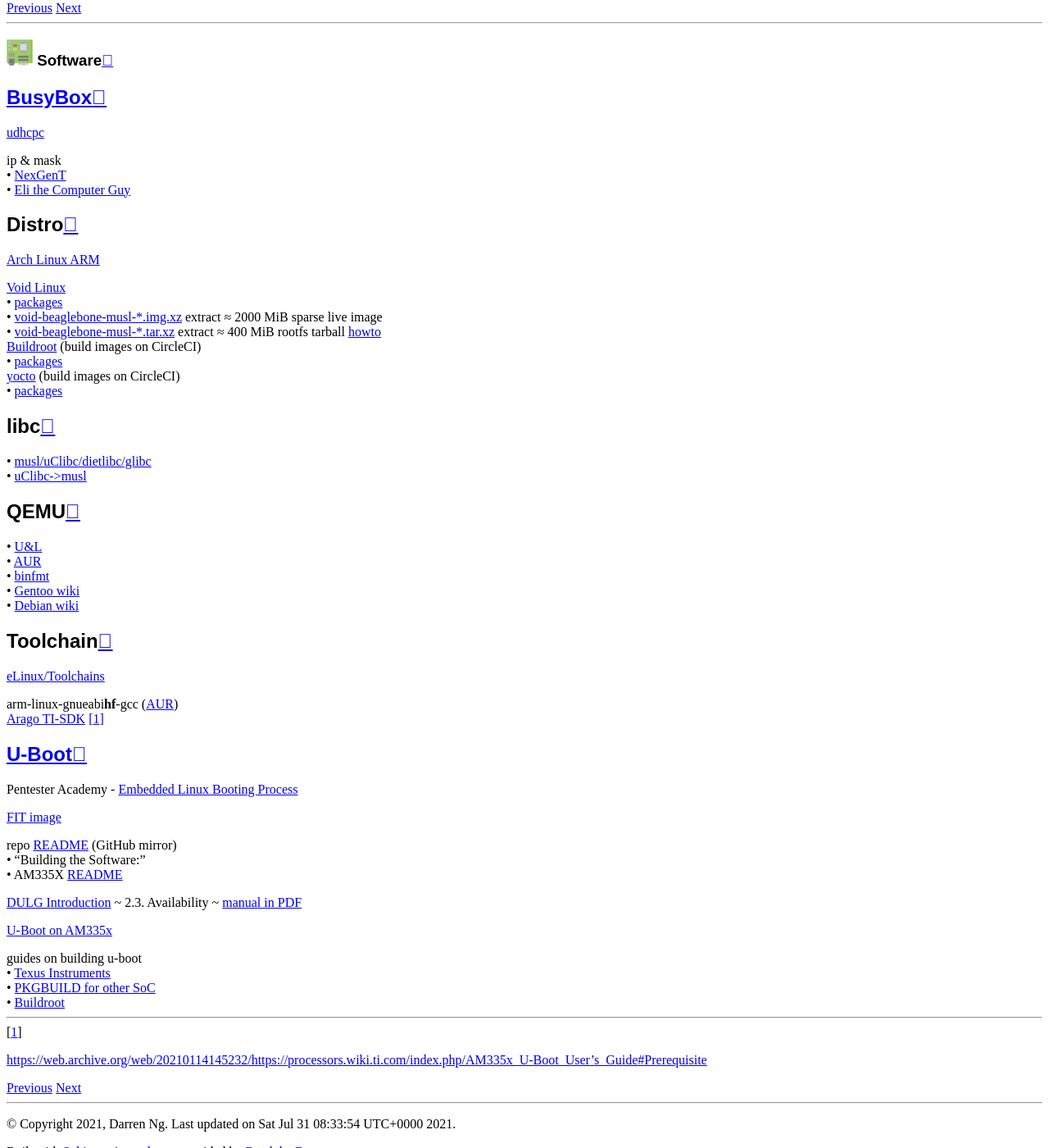
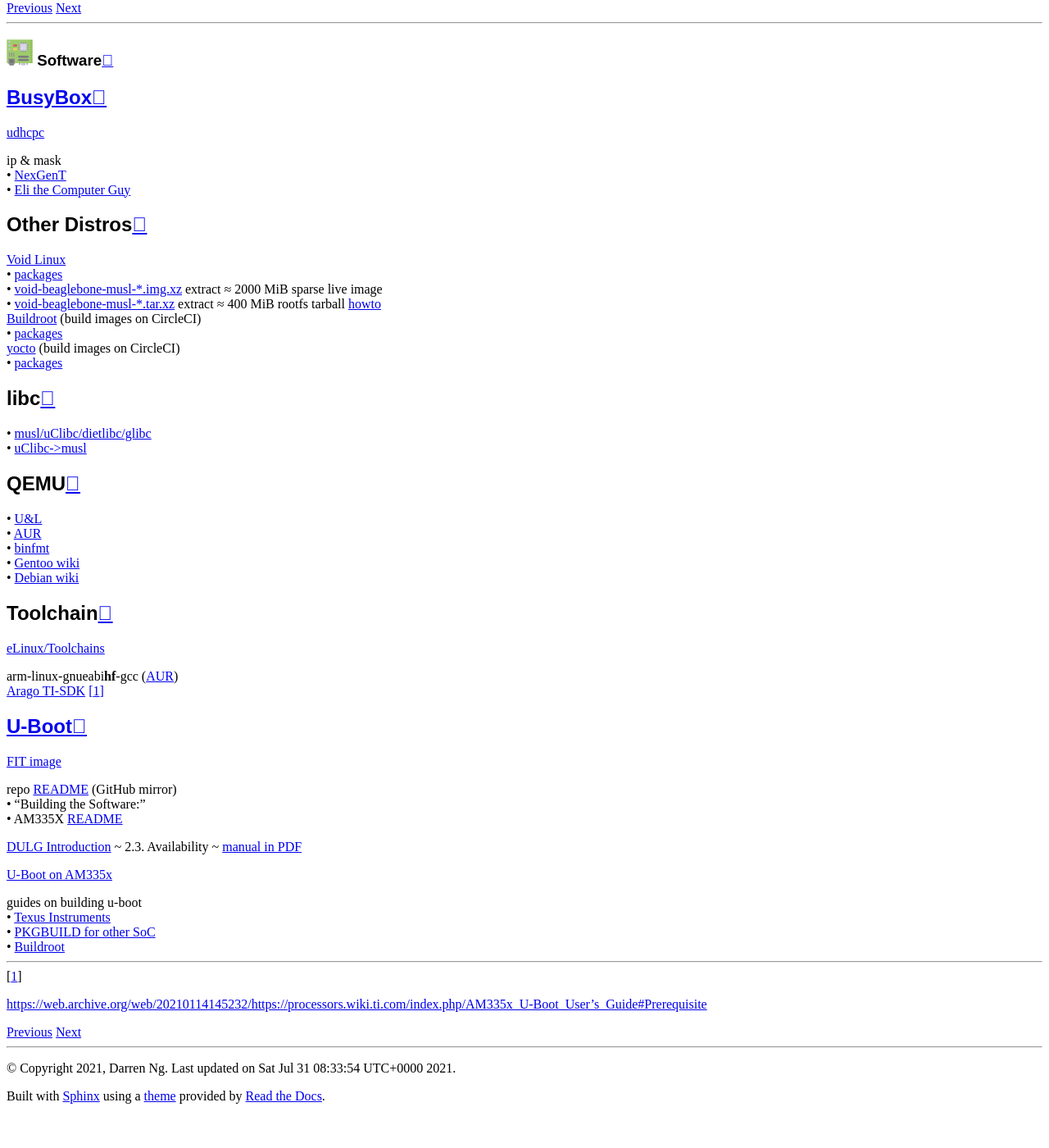
Before and after one commit to Un1Gfn/sphinx.public, a Sphinx documentation site: the page built from Documentation/Software.rst, in a window 1280 px wide and 1400 px high, scrolled down 450 px. Shown: the whole window at 82% size. Built offline with Sphinx 7.4.7 and the Read the Docs theme 2.0.0, drawn with Linux system fonts in a browser that asks for light colours; the version number could not be read and is left out; after the commit the page ends 1804 px from its top, so only the background shows below that; some of the changed text lies outside the part shown.

Commit message:
sphinxcontrib.youtube

```diff
--- a/Documentation/Alarm.rst
+++ b/Documentation/ALARM.rst
@@ -1,9 +1,12 @@
 ============
-|ico| Alarm
+|ico| ALARM
 ============
+
 
 Misc
 ====
+
+ALARM/`BBGW <https://archlinuxarm.org/platforms/armv7/ti/beaglebone-green-wireless>`__
 
 PC Set up NIC
 =============
--- a/Documentation/Software.rst
+++ b/Documentation/Software.rst
@@ -11,10 +11,8 @@
 | |b| `NexGenT <https://www.youtube.com/watch?v=ddM9AcreVqY&list=PLl9NdZbdtA0wK8OIgttkScKRxcMkvoev_>`__
 | |b| `Eli the Computer Guy <https://www.youtube.com/watch?v=EkNq4TrHP_U>`__
 
-Distro
-======
-
-`Arch Linux ARM <https://archlinuxarm.org/platforms/armv7/ti/beaglebone-green-wireless>`__
+Other Distros
+=============
 
 | `Void Linux <https://voidlinux.org/>`__
 | |b| `packages <https://voidlinux.org/packages/>`__
@@ -56,8 +54,6 @@ Toolchain
 `U-Boot <https://www.denx.de/wiki/U-Boot>`__
 ============================================
 
-Pentester Academy - `Embedded Linux Booting Process <https://www.youtube.com/watch?v=DV5S_ZSdK0s>`__
-
 `FIT image <https://elinux.org/images/f/f4/Elc2013_Fernandes.pdf>`__
 
 | repo `README <https://github.com/u-boot>`__ (GitHub mirror)
--- a/Documentation/U-Boot.rst
+++ b/Documentation/U-Boot.rst
@@ -6,6 +6,11 @@ Misc
 ====
 
 `proper title case <https://capitalizemytitle.com/>`__
+
+.. Pentester Academy Embedded Linux Booting Process
+.. youtube:: DV5S_ZSdK0s
+  :height: 80
+  :width: 100%
 
 Get U-Boot
 ==========
--- a/Documentation/conf.py
+++ b/Documentation/conf.py
@@ -41,6 +41,7 @@ extensions = [
     'sphinx.ext.githubpages',  # https://www.sphinx-doc.org/en/master/usage/extensions/githubpages.html
     'xxlink',  # emlink stlink
     'archlinux',
+    'sphinxcontrib.youtube'  # /usr/lib/python3*/site-packages/sphinxcontrib/youtube/
 ]
 
 # sphinxemoji_style = 'twemoji' # Too large
@@ -55,6 +56,18 @@ extlinks = {
         'https://github.com/readthedocs/sphinx_rtd_theme/issues/%s',
         '#%s'
     ),
+    # archlinux.py
+    # https://en.wikipedia.org/wiki/Help:Interwiki_linking
+    # 'wp': (
+    #     'https://en.wikipedia.org/wiki/%s',
+    #     'wp:%s'
+    # ),
+    # archlinux.py
+    # https://wiki.archlinux.org/title/Help:Editing#Interwiki_links
+    # 'aw': (
+    #     'https://wiki.archlinux.org/title/%s',
+    #     'aw:%s'
+    # ),
     # Explicitly Banned in extension/archlinux.py
     # 'aur': (
     #     'https://aur.archlinux.org/packages/%s',
--- a/Documentation/extension/archlinux.py
+++ b/Documentation/extension/archlinux.py
@@ -30,7 +30,7 @@ def pkg_fn(name, rawtext, text, lineno, inliner, options={}, content=[]):
 
     l = text.split('/')
     assert len(l) == 2
-    util.hint(l)
+    # util.hint(l)
     repo = l[0]
     pkg = l[1]
     del l
@@ -93,6 +93,8 @@ def setup(app):
 
     util.verifyapp(app)
     app.add_role(name='pkg', role=pkg_fn,          override=False)
+
+    # Use :pkg:`AUR/package` instead of :aur:`package`
     app.add_role(name='aur', role=aur_nonexist_fn, override=False)
 
     # https://www.sphinx-doc.org/en/master/extdev/index.html#extension-metadata
--- a/Documentation/index.rst
+++ b/Documentation/index.rst
@@ -24,9 +24,9 @@
    :caption: Contents:
 
    Hardware
+   Software
    U-Boot
-   Alarm
-   Software
+   ALARM
    Future
    reStructuredText
    Test
--- a/Documentation/reStructuredText.rst
+++ b/Documentation/reStructuredText.rst
@@ -106,6 +106,8 @@ Misc
 ====
 
 Ongoing Transition from GitHub Flavored Markdown to reStructuredText ...
+
+`Open links in new window <https://stackoverflow.com/a/57733265>`__
 
 :download:`Sphinx Favicon (SVG)<https://raw.githubusercontent.com/sphinx-doc/sphinx/master/doc/_static/favicon.svg>`.
 
```
